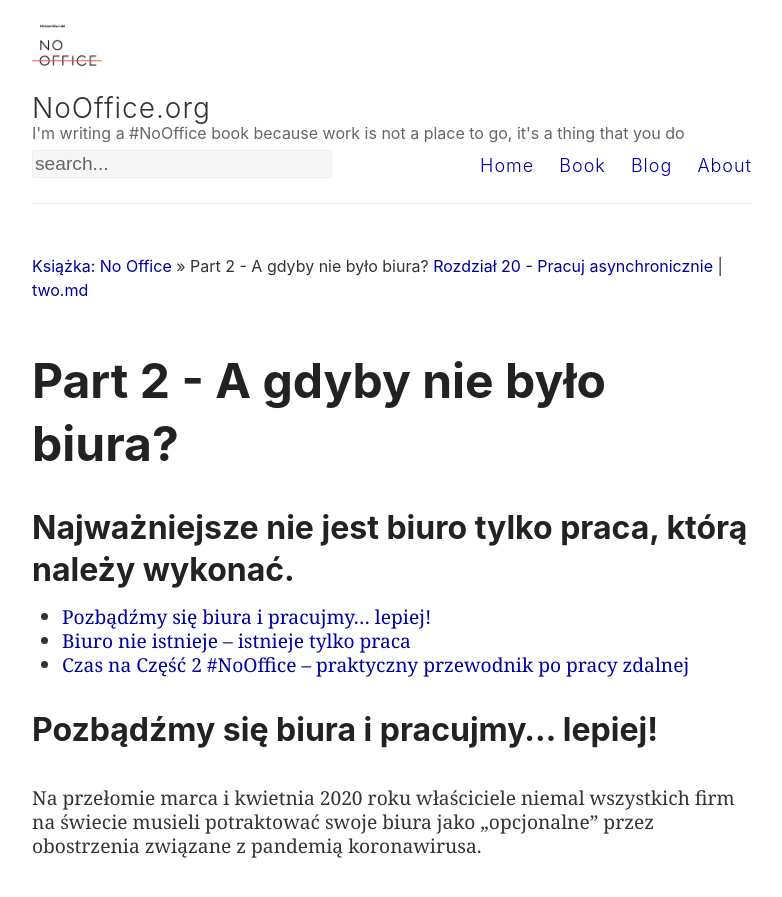
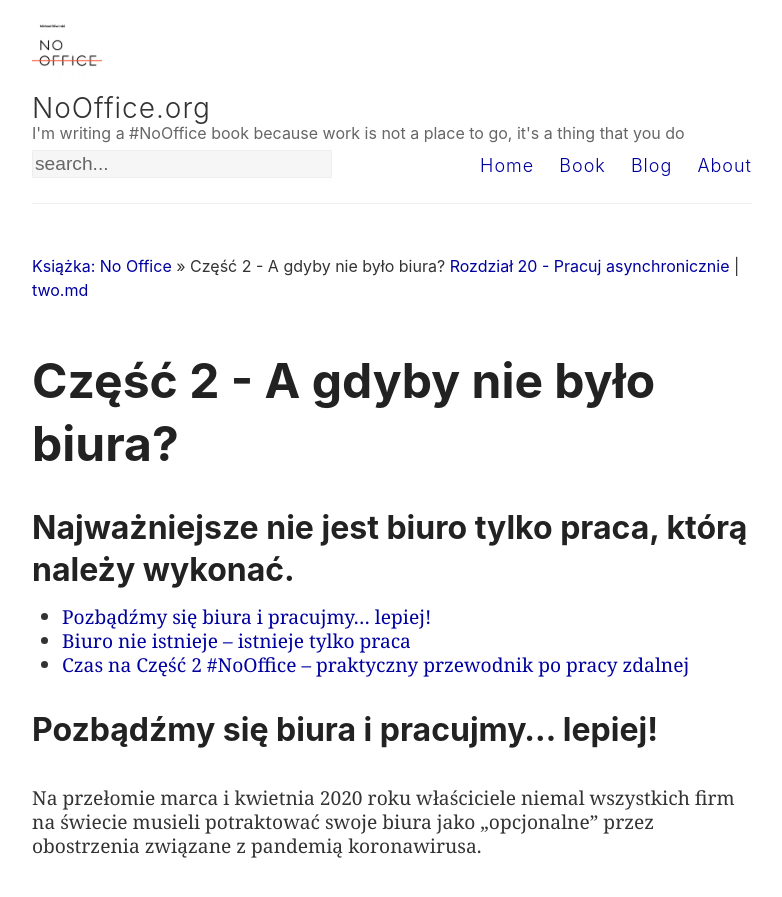
Before and after one commit to Nozbe/NoOffice.org, a Jekyll site: the page built from _pl/two.md, in a window 1280 px wide and 900 px high. Shown: the top 897 px of the window, without its empty margins (248-1030 px from the left). Built offline with Jekyll 4.4.1, drawn with Linux system fonts in a browser that asks for light colours.

Commit message:
Update pl.yml

```diff
--- a/_data/pl.yml
+++ b/_data/pl.yml
@@ -28,7 +28,7 @@ toc:
     chname: Rozdział 3
 - url: one
   status: draft
-  chname: Part 1
+  chname: Część 1
   chapters:
   - url: focus
     status: draft
@@ -74,7 +74,7 @@ toc:
     chname: Rozdział 17
 - url: two
   status: Szkic
-  chname: Part 2
+  chname: Część 2
   chapters:
   - url: trust
     status: Szkic
```
